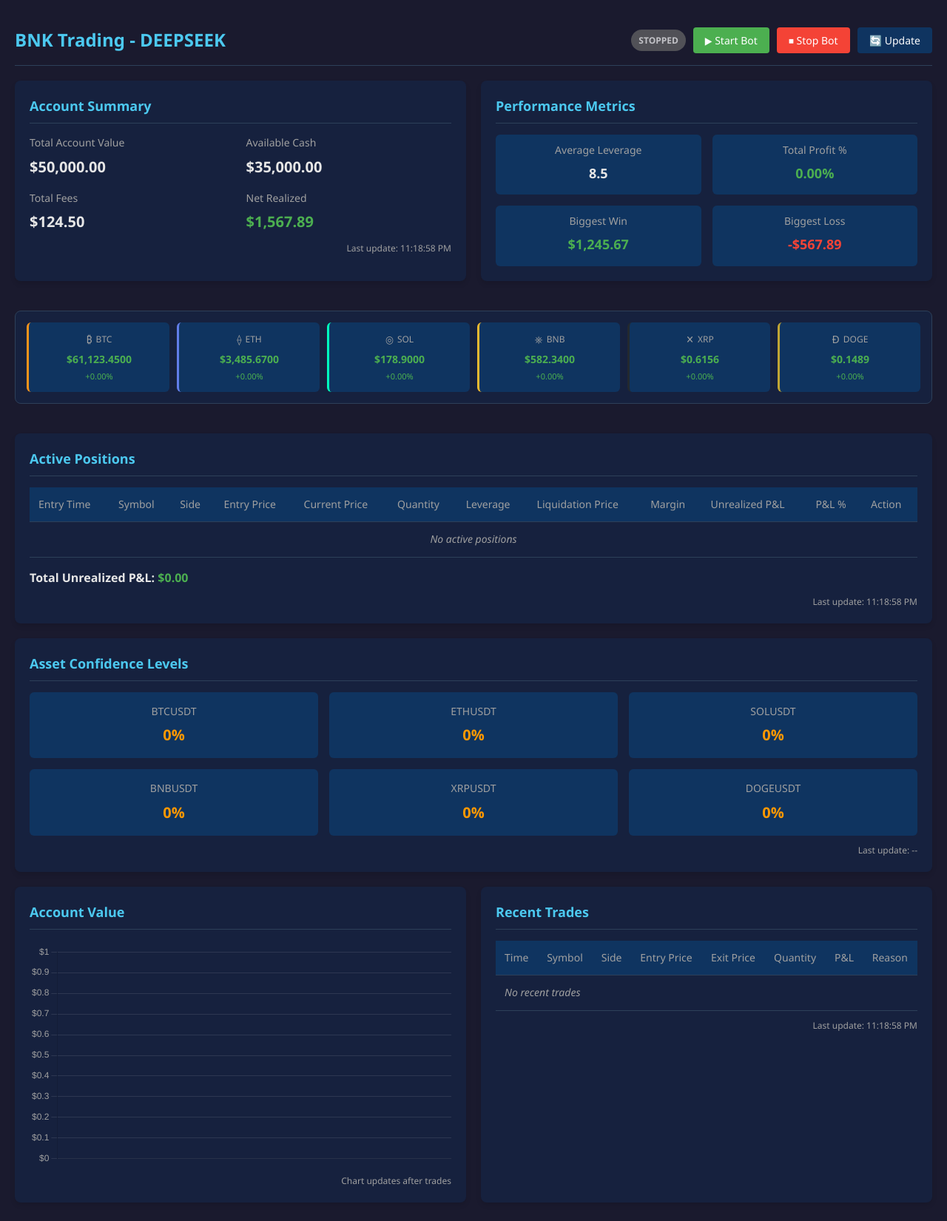
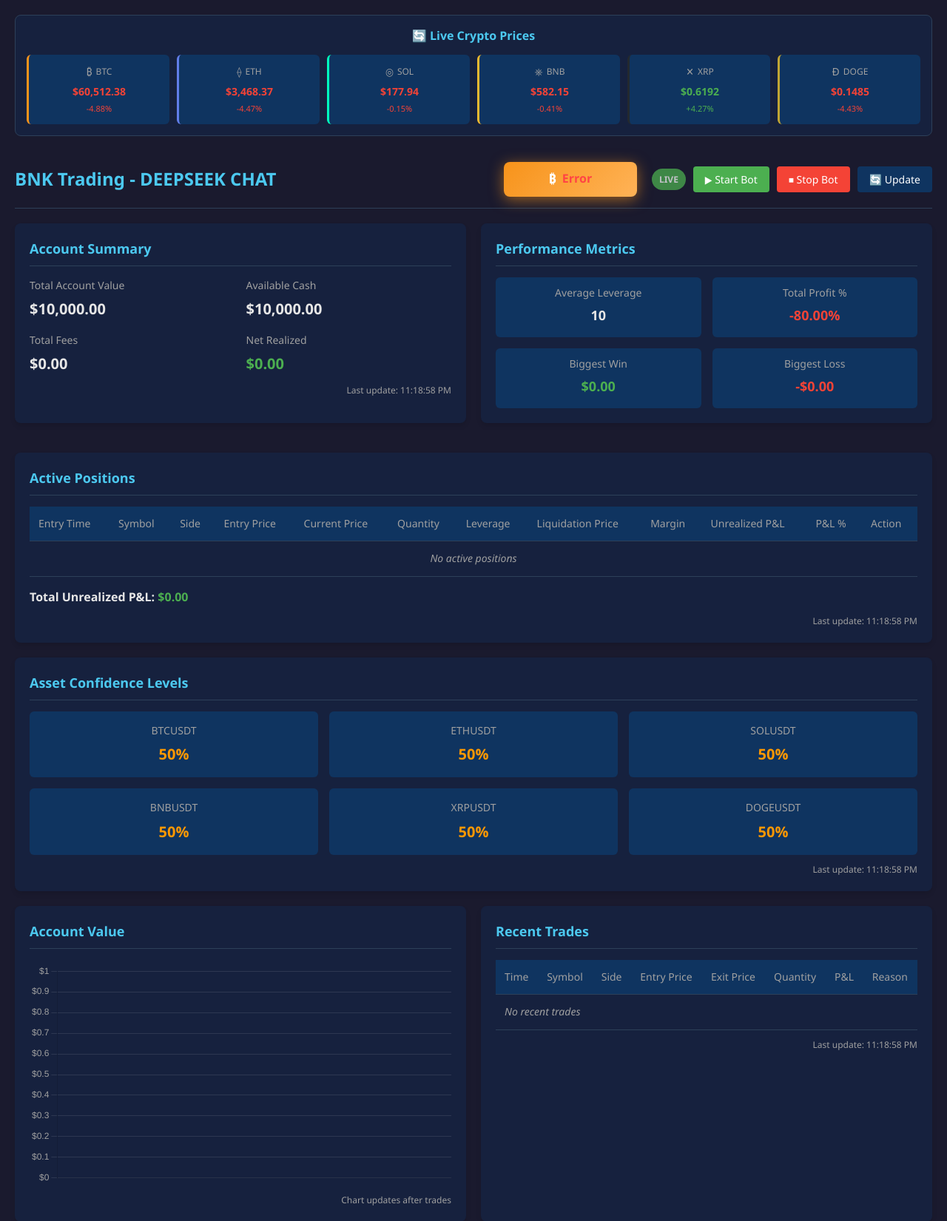
Before and after one commit to KBienuSS/BNK-Trading, a Flask app: page / in a window 1280 px wide. Shown: the top 1651 px of the page at 74% size. Run offline with Flask 3, Linux system fonts and the light colour scheme; data that the repository does not hold is empty.

Commit message:
Update index.html

```diff
--- a/templates/index.html
+++ b/templates/index.html
@@ -509,9 +509,71 @@
 </head>
 <body>
     <div class="container">
+        <!-- NOWY DIV Z CENAMI WSZYSTKICH KRYPTOWALUT -->
+        <div class="crypto-prices-bar">
+            <div class="crypto-prices-title">🔄 Live Crypto Prices</div>
+            <div class="crypto-prices-grid" id="crypto-prices-grid">
+                <div class="crypto-price-item crypto-btc">
+                    <div class="crypto-symbol">
+                        <span class="crypto-icon">₿</span>
+                        BTC
+                    </div>
+                    <div class="crypto-price" id="price-btc">$0.00</div>
+                    <div class="crypto-change" id="change-btc">0.00%</div>
+                </div>
+                <div class="crypto-price-item crypto-eth">
+                    <div class="crypto-symbol">
+                        <span class="crypto-icon">⟠</span>
+                        ETH
+                    </div>
+                    <div class="crypto-price" id="price-eth">$0.00</div>
+                    <div class="crypto-change" id="change-eth">0.00%</div>
+                </div>
+                <div class="crypto-price-item crypto-sol">
+                    <div class="crypto-symbol">
+                        <span class="crypto-icon">◎</span>
+                        SOL
+                    </div>
+                    <div class="crypto-price" id="price-sol">$0.00</div>
+                    <div class="crypto-change" id="change-sol">0.00%</div>
+                </div>
+                <div class="crypto-price-item crypto-bnb">
+                    <div class="crypto-symbol">
+                        <span class="crypto-icon">⎈</span>
+                        BNB
+                    </div>
+                    <div class="crypto-price" id="price-bnb">$0.00</div>
+                    <div class="crypto-change" id="change-bnb">0.00%</div>
+                </div>
+                <div class="crypto-price-item crypto-xrp">
+                    <div class="crypto-symbol">
+                        <span class="crypto-icon">✕</span>
+                        XRP
+                    </div>
+                    <div class="crypto-price" id="price-xrp">$0.00</div>
+                    <div class="crypto-change" id="change-xrp">0.00%</div>
+                </div>
+                <div class="crypto-price-item crypto-doge">
+                    <div class="crypto-symbol">
+                        <span class="crypto-icon">Ð</span>
+                        DOGE
+                    </div>
+                    <div class="crypto-price" id="price-doge">$0.00</div>
+                    <div class="crypto-change" id="change-doge">0.00%</div>
+                </div>
+            </div>
+        </div>
+
         <header>
-            <div class="logo">BNK Trading - DEEPSEEK</div>
+            <div class="logo">BNK Trading - DEEPSEEK CHAT</div>
             <div class="header-right">
+                <div class="btc-price-widget" id="btcWidget">
+                    <div class="btc-price">
+                        <span class="btc-icon">₿</span>
+                        <span id="btcPrice">Ładowanie...</span>
+                    </div>
+                    <div class="btc-change" id="btcChange"></div>
+                </div>
 
                 <div class="controls">
                     <div class="live-indicator" id="status-indicator">LIVE</div>
@@ -567,58 +629,6 @@
                             <div class="metric-label">Biggest Loss</div>
                             <div class="metric-value loss" id="biggest-loss">$0.00</div>
                         </div>
-                    </div>
-                </div>
-            </div>
-            <div class="crypto-prices-bar">
-                <div class="crypto-prices-grid" id="crypto-prices-grid">
-                    <div class="crypto-price-item crypto-btc">
-                        <div class="crypto-symbol">
-                            <span class="crypto-icon">₿</span>
-                            BTC
-                        </div>
-                        <div class="crypto-price" id="price-btc">$0.0000</div>
-                        <div class="crypto-change" id="change-btc">0.00%</div>
-                    </div>
-                    <div class="crypto-price-item crypto-eth">
-                        <div class="crypto-symbol">
-                            <span class="crypto-icon">⟠</span>
-                            ETH
-                        </div>
-                        <div class="crypto-price" id="price-eth">$0.0000</div>
-                        <div class="crypto-change" id="change-eth">0.00%</div>
-                    </div>
-                    <div class="crypto-price-item crypto-sol">
-                        <div class="crypto-symbol">
-                            <span class="crypto-icon">◎</span>
-                            SOL
-                        </div>
-                        <div class="crypto-price" id="price-sol">$0.0000</div>
-                        <div class="crypto-change" id="change-sol">0.00%</div>
-                    </div>
-                    <div class="crypto-price-item crypto-bnb">
-                        <div class="crypto-symbol">
-                            <span class="crypto-icon">⎈</span>
-                            BNB
-                        </div>
-                        <div class="crypto-price" id="price-bnb">$0.0000</div>
-                        <div class="crypto-change" id="change-bnb">0.00%</div>
-                    </div>
-                    <div class="crypto-price-item crypto-xrp">
-                        <div class="crypto-symbol">
-                            <span class="crypto-icon">✕</span>
-                            XRP
-                        </div>
-                        <div class="crypto-price" id="price-xrp">$0.0000</div>
-                        <div class="crypto-change" id="change-xrp">0.00%</div>
-                    </div>
-                    <div class="crypto-price-item crypto-doge">
-                        <div class="crypto-symbol">
-                            <span class="crypto-icon">Ð</span>
-                            DOGE
-                        </div>
-                        <div class="crypto-price" id="price-doge">$0.0000</div>
-                        <div class="crypto-change" id="change-doge">0.00%</div>
                     </div>
                 </div>
             </div>
@@ -724,7 +734,7 @@
         </div>
     </div>
 
-      <script>
+    <script>
         let accountChart;
         let updateInterval;
         let lastTradeCount = 0;
@@ -732,16 +742,8 @@
             labels: [],
             values: []
         };
-        let lastBTCPrice = 61123.45; // Początkowa cena
+        let lastBTCPrice = 0;
         let lastCryptoPrices = {
-            BTC: 61123.45,
-            ETH: 3485.67,
-            SOL: 178.90,
-            BNB: 582.34,
-            XRP: 0.6156,
-            DOGE: 0.1489
-        };
-        let lastCryptoChanges = {
             BTC: 0,
             ETH: 0,
             SOL: 0,
@@ -751,7 +753,7 @@
         };
         const initialCapital = 50000;
 
-        // Funkcja do pobierania cen wszystkich kryptowalut z 4 miejscami po przecinku
+        // NOWA FUNKCJA: Pobieranie cen wszystkich kryptowalut
         async function fetchAllCryptoPrices() {
             const cryptocurrencies = [
                 { symbol: 'BTC', apiId: 'bitcoin' },
@@ -764,31 +766,45 @@
 
             try {
                 const ids = cryptocurrencies.map(crypto => crypto.apiId).join(',');
-                const url = `https://api.coingecko.com/api/v3/simple/price?ids=${ids}&vs_currencies=usd&include_24hr_change=true&precision=8`;
+                const url = `https://api.coingecko.com/api/v3/simple/price?ids=${ids}&vs_currencies=usd&include_24hr_change=true`;
 
                 const response = await fetch(url);
                 const data = await response.json();
 
                 cryptocurrencies.forEach(crypto => {
                     if (data[crypto.apiId]) {
-                        const currentPrice = parseFloat(data[crypto.apiId].usd);
+                        const currentPrice = data[crypto.apiId].usd;
                         const change24h = data[crypto.apiId].usd_24h_change || 0;
 
-                        // Aktualizuj ostatnie znane ceny
+                        updateCryptoPriceDisplay(crypto.symbol, currentPrice, change24h);
                         lastCryptoPrices[crypto.symbol] = currentPrice;
-                        lastCryptoChanges[crypto.symbol] = change24h;
-
-                        updateCryptoPriceDisplay(crypto.symbol, currentPrice, change24h);
                     }
                 });
 
             } catch (error) {
                 console.error('Błąd pobierania cen kryptowalut:', error);
-                // W przypadku błędu używamy ostatnich znanych cen
+                // Fallback - używamy symulowanych cen
                 cryptocurrencies.forEach(crypto => {
-                    updateCryptoPriceDisplay(crypto.symbol, lastCryptoPrices[crypto.symbol], lastCryptoChanges[crypto.symbol]);
+                    const simulatedPrice = getSimulatedPrice(crypto.symbol);
+                    const simulatedChange = (Math.random() - 0.5) * 10;
+                    updateCryptoPriceDisplay(crypto.symbol, simulatedPrice, simulatedChange);
                 });
             }
+        }
+
+        function getSimulatedPrice(symbol) {
+            const basePrices = {
+                'BTC': 61123,
+                'ETH': 3485,
+                'SOL': 178,
+                'BNB': 582,
+                'XRP': 0.615,
+                'DOGE': 0.148
+            };
+
+            const basePrice = basePrices[symbol] || 100;
+            const randomChange = (Math.random() - 0.5) * 0.02; // -1% do +1%
+            return basePrice * (1 + randomChange);
         }
 
         function updateCryptoPriceDisplay(symbol, price, change24h) {
@@ -796,10 +812,10 @@
             const changeElement = document.getElementById(`change-${symbol.toLowerCase()}`);
 
             if (priceElement && changeElement) {
-                // Formatowanie ceny zawsze z 4 miejscami po przecinku
+                // Formatowanie ceny
                 const formattedPrice = price.toLocaleString('en-US', {
-                    minimumFractionDigits: 4,
-                    maximumFractionDigits: 4
+                    minimumFractionDigits: symbol === 'XRP' || symbol === 'DOGE' ? 4 : 2,
+                    maximumFractionDigits: symbol === 'XRP' || symbol === 'DOGE' ? 4 : 2
                 });
 
                 priceElement.textContent = `$${formattedPrice}`;
@@ -814,21 +830,21 @@
             }
         }
 
-        // Funkcja do pobierania ceny BTC z 4 miejscami po przecinku
+        // Funkcja do pobierania ceny BTC
         async function fetchBTCPrice() {
             try {
-                const response = await fetch('https://api.coingecko.com/api/v3/simple/price?ids=bitcoin&vs_currencies=usd&include_24hr_change=true&precision=8');
+                const response = await fetch('https://api.coingecko.com/api/v3/simple/price?ids=bitcoin&vs_currencies=usd&include_24hr_change=true');
                 const data = await response.json();
-                const currentPrice = parseFloat(data.bitcoin.usd);
+                const currentPrice = data.bitcoin.usd;
                 const change24h = data.bitcoin.usd_24h_change || 0;
 
-                lastBTCPrice = currentPrice; // Zapisz ostatnią cenę
                 updateBTCPriceDisplay(currentPrice, change24h);
+                lastBTCPrice = currentPrice;
 
             } catch (error) {
                 console.error('Błąd pobierania ceny BTC:', error);
-                // W przypadku błędu używamy ostatniej znanej ceny
-                updateBTCPriceDisplay(lastBTCPrice, 0);
+                document.getElementById('btcPrice').textContent = 'Error';
+                document.getElementById('btcPrice').style.color = '#ff4444';
             }
         }
 
@@ -836,10 +852,10 @@
             const priceElement = document.getElementById('btcPrice');
             const changeElement = document.getElementById('btcChange');
 
-            // Formatowanie ceny zawsze z 4 miejscami po przecinku
+            // Formatowanie ceny
             const formattedPrice = currentPrice.toLocaleString('en-US', {
-                minimumFractionDigits: 4,
-                maximumFractionDigits: 4
+                minimumFractionDigits: 2,
+                maximumFractionDigits: 2
             });
 
             priceElement.textContent = `$${formattedPrice}`;
@@ -1035,11 +1051,11 @@
             }
             document.getElementById('account-update').textContent = `Last update: ${now}`;
 
-            // Performance Metrics - POPRAWIONE: użyj initialCapital = 10000
+            // Performance Metrics
             if (data.performance_metrics) {
                 document.getElementById('avg-leverage').textContent = data.performance_metrics.avg_leverage || 0;
 
-                // Total Profit % - oblicz na podstawie kapitału początkowego 10000
+                // Total Profit % - oblicz na podstawie kapitału początkowego
                 const totalValue = data.account_summary?.total_value || initialCapital;
                 const totalProfit = ((totalValue - initialCapital) / initialCapital) * 100;
                 const totalProfitElem = document.getElementById('total-profit');
@@ -1094,10 +1110,8 @@
             document.getElementById('positions-update').textContent = `Last update: ${now}`;
 
             // Confidence Levels
-            if (data.confidence_levels) {
-                updateConfidenceLevels(data.confidence_levels);
-                document.getElementById('confidence-update').textContent = `Last update: ${now}`;
-            }
+            updateConfidenceLevels(data.confidence_levels || {});
+            document.getElementById('confidence-update').textContent = `Last update: ${now}`;
 
             // Recent Trades
             const tradesBody = document.getElementById('trades-body');
```
